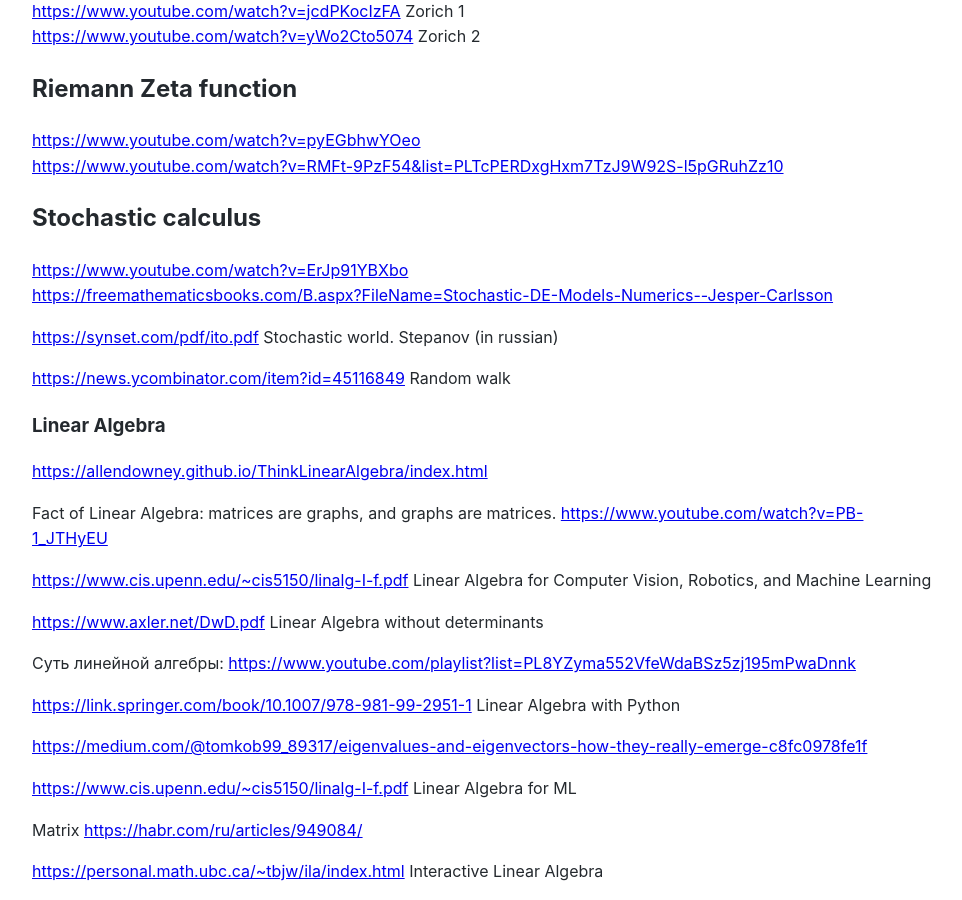
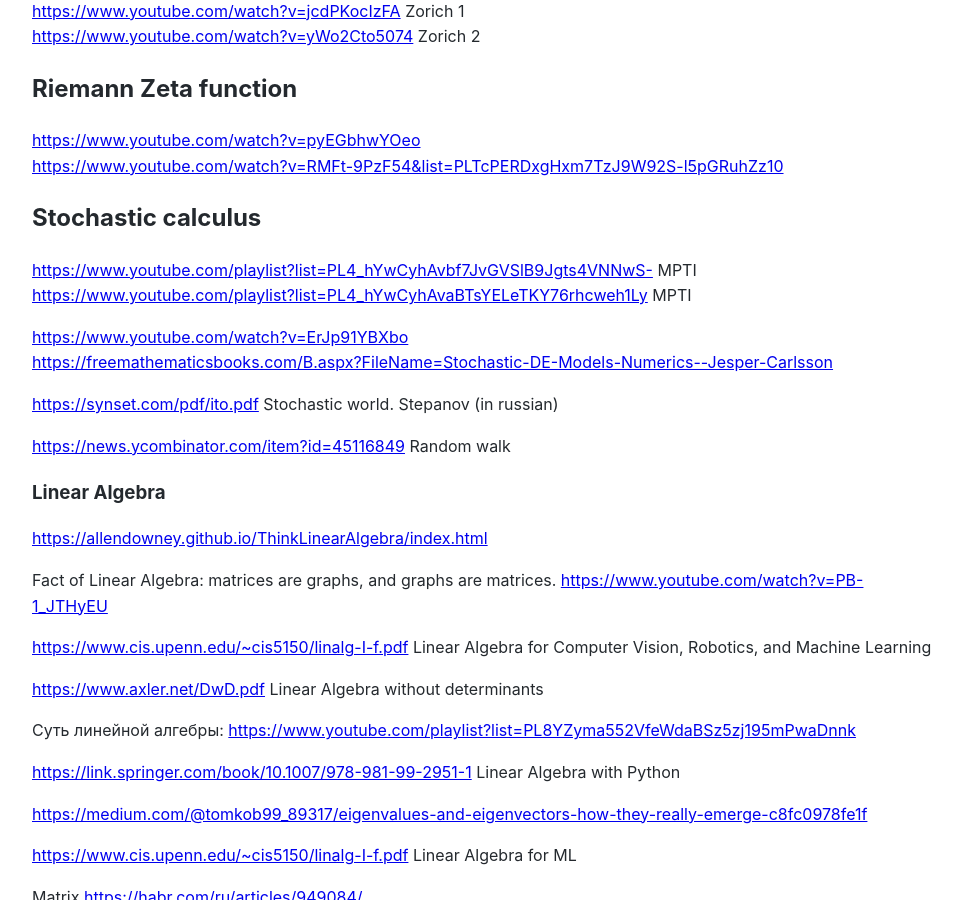
Before and after one commit to Michael-Lubinsky/michael-lubinsky.github.com, a Jekyll site: the page built from math/math.md, in a window 1280 px wide and 900 px high, scrolled down 483 px. Shown: the whole window, without its empty margins (158-1120 px from the left). Built offline with Jekyll 4.4.1, drawn with Linux system fonts in a browser that asks for light colours; our own code applies the rules of GitHub Pages for plain Markdown files.

Commit message:
Update math.md

```diff
--- a/math/math.md
+++ b/math/math.md
@@ -25,6 +25,9 @@
 
 
 ## Stochastic calculus
+
+<https://www.youtube.com/playlist?list=PL4_hYwCyhAvbf7JvGVSlB9Jgts4VNNwS-> MPTI
+<https://www.youtube.com/playlist?list=PL4_hYwCyhAvaBTsYELeTKY76rhcweh1Ly> MPTI
 
 <https://www.youtube.com/watch?v=ErJp91YBXbo>
 <https://freemathematicsbooks.com/B.aspx?FileName=Stochastic-DE-Models-Numerics--Jesper-Carlsson>
```
